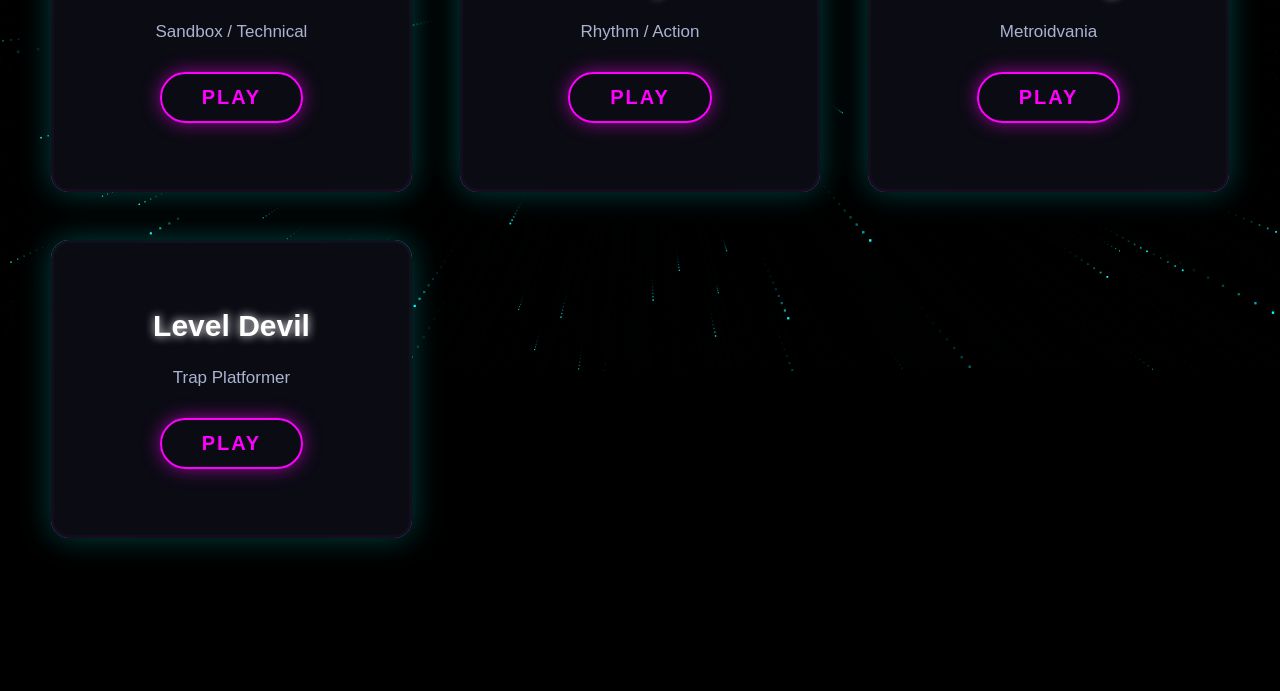
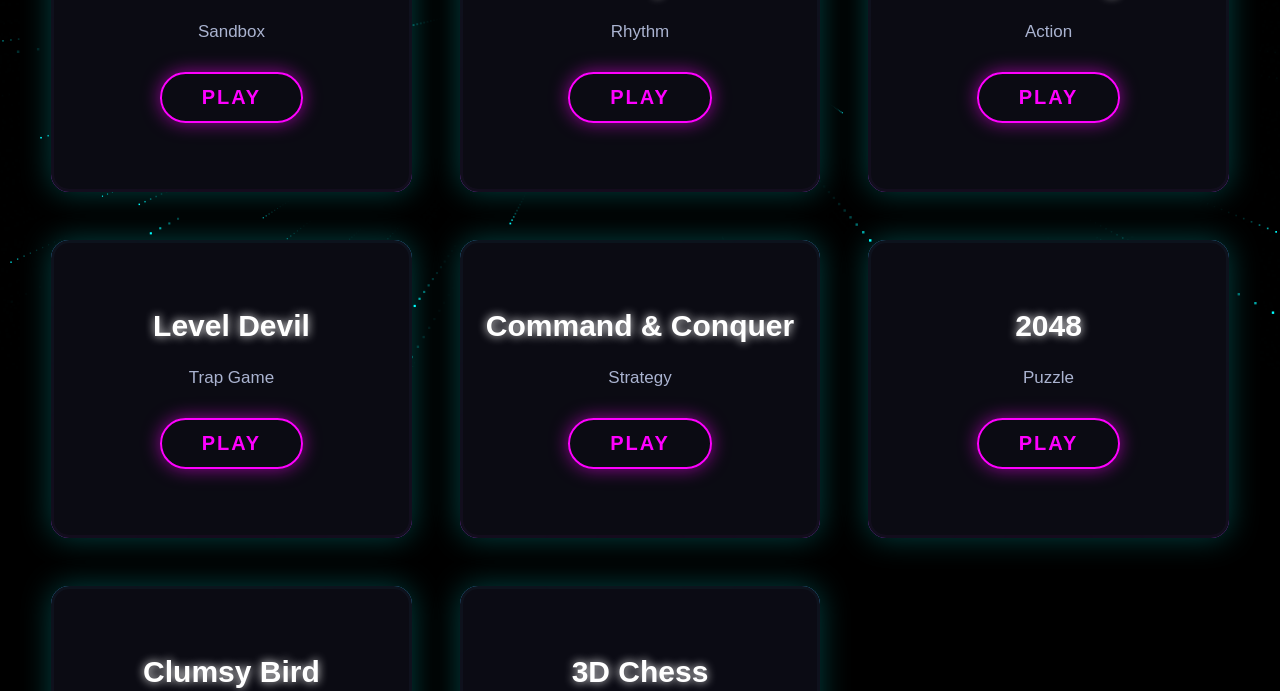
Before and after one commit to HenryPan-Hello/henrypan-hello.github.io, a plain HTML site: page index.html in a window 1280 px wide. Shown: the part 429-1120 px from the top of the page. Drawn offline with Linux system fonts and the light colour scheme.

Commit message:
Update index.html

```diff
--- a/index.html
+++ b/index.html
@@ -178,12 +178,16 @@ h1 {
 
 <script>
 const games = [
-    { title: "Minecraft", folder: "minecraft", desc: "Sandbox / Technical" },
-    { title: "Geometry Dash", folder: "geometry-dash", desc: "Rhythm / Action" },
-    { title: "Hollow Knight", folder: "hollow-knight", desc: "Metroidvania" },
-    { title: "Level Devil", folder: "level-devil", desc: "Trap Platformer" }
+    { title: "Minecraft", folder: "minecraft", desc: "Sandbox" },
+    { title: "Geometry Dash", folder: "geometry-dash", desc: "Rhythm" },
+    { title: "Hollow Knight", folder: "hollow-knight", desc: "Action" },
+    { title: "Level Devil", folder: "level-devil", desc: "Trap Game" },
+
+    { title: "Command & Conquer", folder: "command-and-conquer", desc: "Strategy" },
+    { title: "2048", folder: "2048", desc: "Puzzle" },
+    { title: "Clumsy Bird", folder: "clumsy-bird", desc: "Arcade" },
+    { title: "3D Chess", folder: "3D-Hartwig-chess", desc: "Board Game" }
 ];
-
 const grid = document.getElementById("gameGrid");
 const search = document.getElementById("searchInput");
 const empty = document.getElementById("empty");
```
